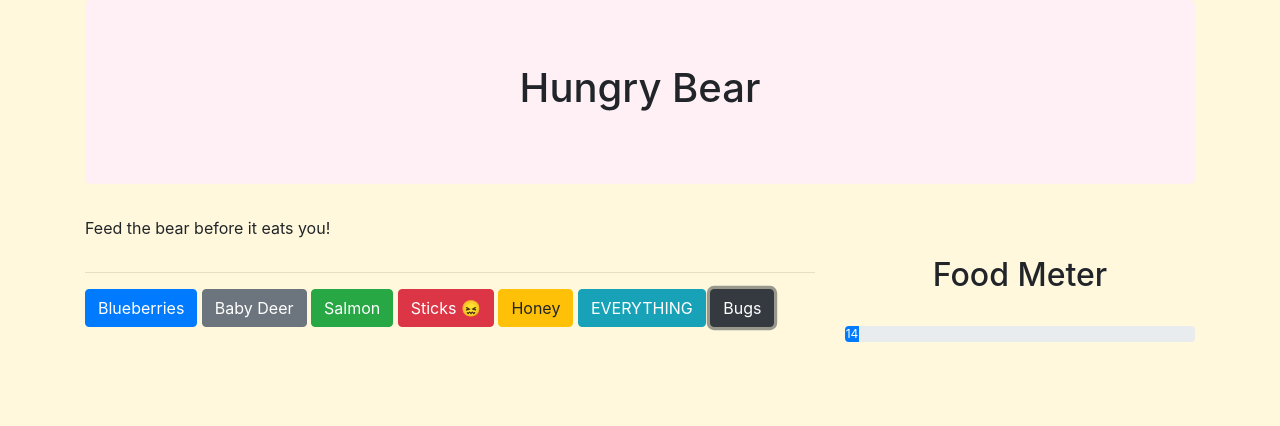
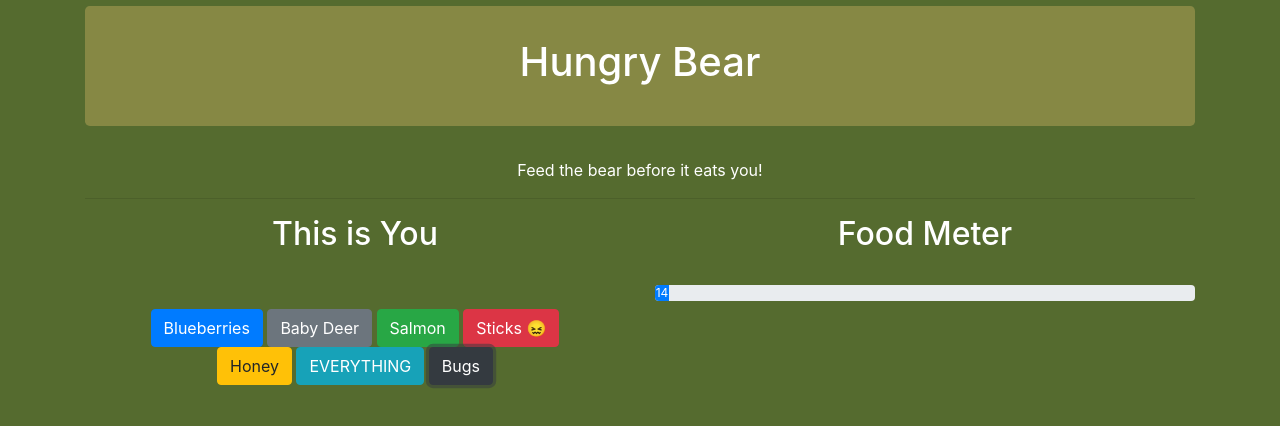
Before and after one commit to PanatdaCatlin/HungryBear, a website built with webpack: page src/index.html in a window 1280 px wide. Both pictures are taken after a click on the button "Bugs". Built offline with nearby package versions, Linux system fonts and the light colour scheme; some packages are replaced by stand-ins of ours; no server answers.

Commit message:
styled page

```diff
--- a/src/index.html
+++ b/src/index.html
@@ -1,7 +1,7 @@
 <!DOCTYPE html>
 <html>
 <head>
-  <title>Splash!</title>
+  <title>Hungry Bear!</title>
 </head>
 <body>
 
@@ -12,9 +12,12 @@
     <div id="game">
       <p id="aboutHungryBear">Feed the bear before it eats you!
         <br>
+        <hr>
         <div class="row">
-        <div class="col-8">
-          <hr>
+          <div class="col-6">
+            <h2>This is You</h2>
+            <div id="showPerson"></div>
+<br><br>
             <button id="eat-small" type="button" class="btn btn-primary">Blueberries</button>
 
             <button id="eat-power-up" type="button" class="btn btn-secondary">Baby Deer</button>
@@ -22,28 +25,34 @@
             <button id="eat-large" type="button" class="btn btn-success">Salmon</button>
 
             <button id="eat-yuck" type="button" class="btn btn-danger">Sticks 😖</button>
-
+            <br>
             <button id="eat-medium" type="button" class="btn btn-warning">Honey</button>
 
             <button id="eat-special-bonus" type="button" class="btn btn-info">EVERYTHING</button>
 
             <button id="eat-weird-things" type="button" class="btn btn-dark">Bugs</button>
-          <div id="showPerson"></div>
+
           </div>
-        <div class="col-4">
+
+          <div class="col-6">
             <center><h2>Food Meter</h2></center>
             <br>
             <div class="progress">
               <div class="progress-bar" role="progressbar" style="width: 100%" aria-valuenow="100" aria-valuemin="0" aria-valuemax="100"></div>
             </div>
+            <br>
+            <br>
             <div id="showBear"></div>
           </div>
           </div>
         </div>
-        <p id="death"> You have died!
+      </div>
+      <div id="death">
+        <h2>You have died!</h2>
+        <p>You should have fed the bear.<br>
           <button class-"btn btn-dark"><a href="/">try again!</a></button>
         </p>
-
+      </div>
     </div>
   </body>
   </html>
--- a/src/main.js
+++ b/src/main.js
@@ -12,7 +12,7 @@ foodLevelBar = parseFloat($(".progress-bar").css("width")) + 1;
 setInterval(function() {
 $(".progress-bar").text(bear.foodLevel);
  $(".progress-bar").css("width", bear.foodLevel);
-  if (bear.foodLevel == 0)
+  if (bear.foodLevel <= 0)
   {
     $("#death").show();
     $("#game").hide();
@@ -41,7 +41,7 @@ $(".progress-bar").text(bear.foodLevel);
         $('.showErrors').text(`There was an error processing your request: ${error.responseText}. Please try again.`);
       });
 
-      $.get(`https://api.giphy.com/v1/gifs/search?api_key=` + process.env.API_KEY + `&q=cartoon people&limit=25&offset=0&rating=G&lang=en`).then(function(response) {
+      $.get(`https://api.giphy.com/v1/gifs/search?api_key=` + process.env.API_KEY + `&q=cartoon person&limit=25&offset=0&rating=G&lang=en`).then(function(response) {
         console.log(response);
         let rand = Math.floor(Math.random()*24);
         console.log(rand);
@@ -84,7 +84,9 @@ $(".progress-bar").text(bear.foodLevel);
   })
 
   $('#eat-weird-things').click(function(){
-    bear.eatWeirdThing("everything");
+    bear.eatWeirdThing("bugs");
     $(".progress-bar").text(bear.foodLevel);
+
+    console.log(bear.foodLevel)
   })
 });
--- a/src/styles.css
+++ b/src/styles.css
@@ -1,11 +1,17 @@
 body{
-  background-color: cornsilk;
+  background-color: darkolivegreen;
+  color: white;
+  text-align: center;
 }
 
 .jumbotron {
-    background-color: lavenderblush;
+    background-color: #868844;
+    margin-top: 6px;
+    padding: 2rem 2rem;
   }
 
   #death{
     display: none;
+    text-align: center;
+
   }
```
Also changed, not shown: src/img/tree.jpeg (added), 1 other file. Lines whose indentation alone changed are shown as unchanged.
